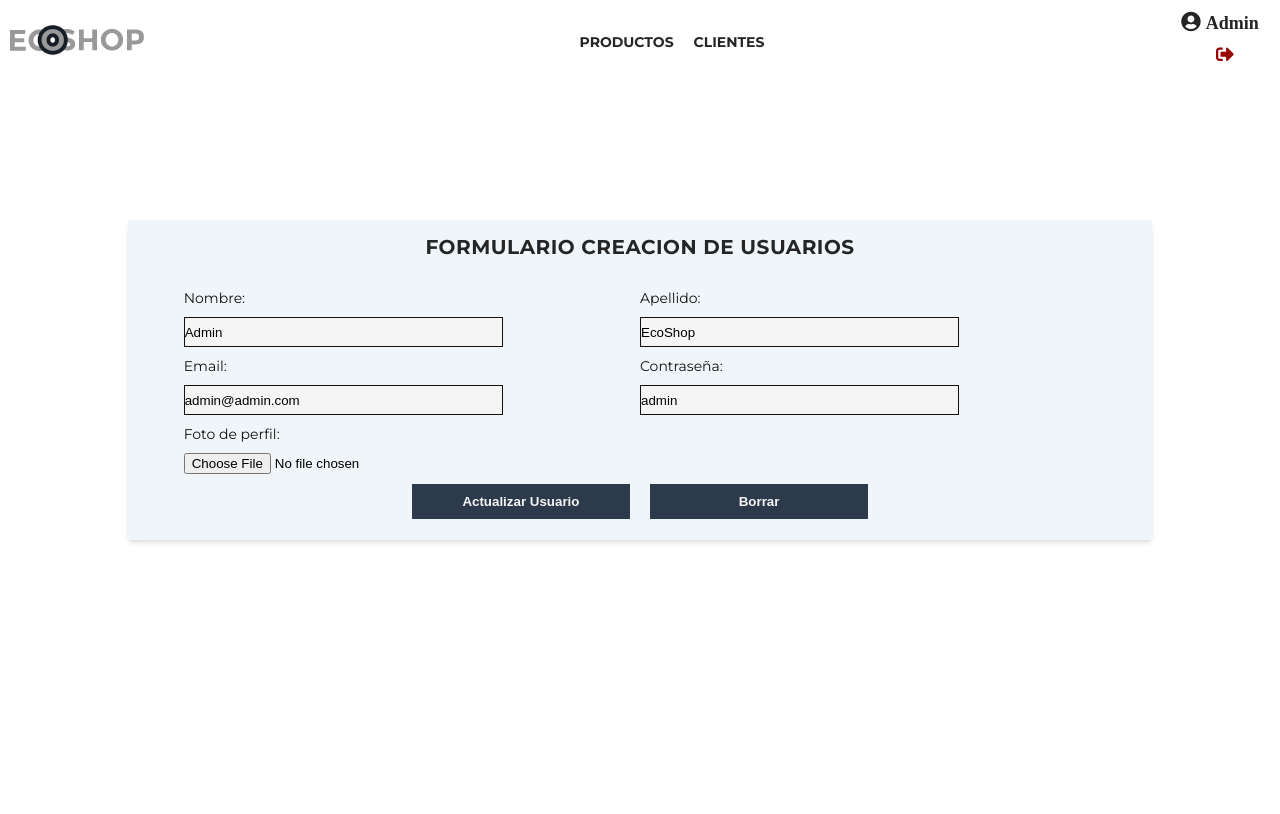
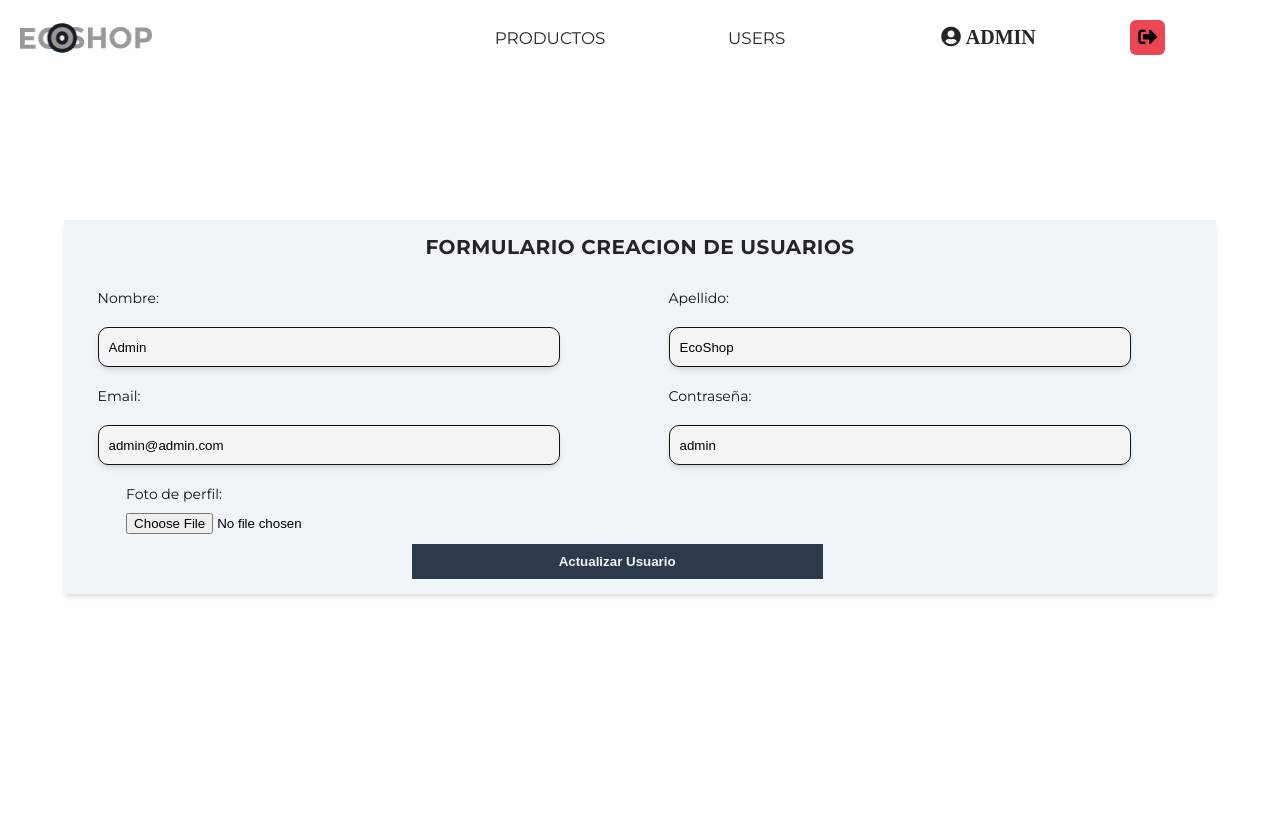
Before and after one commit to fedegrimo/grupo_7_EcoShop, a Node server app: page /users/1/edit in a window 1280 px wide. Before the commit the page ends 543 px from the top, so only its background shows below. Run offline with Node 20, Linux system fonts and the light colour scheme.

Commit message:
[FIX]Reparacion de detalles CSS

```diff
--- a/public/css/header.css
+++ b/public/css/header.css
@@ -191,88 +191,114 @@ header.sticky {
     width: 100%;
     padding: 10px;
 }
-.header-container{
-    display: flex ;
+.headerBackend-container{
+    width: 100%;
+    padding: 10px;
+    display: grid;
+    grid-template-columns: repeat(3,1fr);
+}
+.logo-backend{
+    display: flex;
+    flex-direction:row;
+    justify-content: flex-start;
+    align-items: center;
+}
+.logo-backend img{
+    max-width:180px;
+    height: 30px;
+    width: 132px;
+}
+.navegador-backend1{
+    display: none;
+}
+
+.botonBackend-menu i{
+    padding: 6px;
+    color: black;
+    font-size: 1.2rem;
+    background-color: #fff;
+    width: 35px;
+    height: 35px;
+    text-align: center;
+    border: #858683 solid 1.5px;
+    border-radius: 6px;
+    display: block;
+    margin: auto;
+}
+.navegador-backend2{
+    display: flex;
     flex-direction: row;
     justify-content: space-between;
     align-items: center;
 }
-.navegador-backend1{
-    display: none;
+.navegador-profile{
+    color: #252525;
+    text-decoration: none;
+    font-size: 1.2em;
+    text-transform: uppercase;
+    font-weight: 500;
+    display: inline-block;
 }
-.navegador-backend{
-    width: 100%;
-    display: flex;
-    flex-direction: row-reverse;
-    justify-content: space-between;
-    align-items: center;
-}
-.navegador-backend2{
-    display: flex;
-    flex-direction: column;
-    justify-content: center;
-    align-items: center;
+.fa-user-circle{
+    color: #252525;
+    text-decoration: none;
+    font-size: 1.2em;
+    font-weight: 900;
 }
 .userName{
-    font-size: 18px;
     color: #252525;
-    font-weight: 900;
+    text-decoration: none;
+    font-size: 20px;
     margin-left: 5px;
-    margin-bottom: 5px;
 }
-.icon-acount-container{
-    font-size: 20px;
-    color: #252525;
-    margin-right: 10px;
-}
-.navegador-logout{
-    background-color: white;
+.btnlogout{
+    font-weight: bold;
+    background-color: #ec4553;
+    padding: 6px;
     color: black;
-    padding: 10px 20px;
+    font-size: 1.2rem;
+    width: 35px;
+    height: 35px;
     text-align: center;
-    text-decoration: none;
-    display: inline-block;
-}
-.btn-logout button{
-    width: 50px;
-    height: 20px;
-    color:#252525;
-    background: none;
     border: none;
-    cursor: pointer;
-}
-.btn-logout button i {
-    font-size: 18px;
-    color:#9B0000;
+    border-radius: 6px;
+    display: block;
 }
 
 @media (min-width:768px) {
+    .botonBackend-menu{
+        display: none;
+    }
+    .navegador-backend{
+        display: block;
+    }
     .navegador-backend1{
-        display: block;
-        margin: 0 auto;
-    }
-    .navegador-backend1 ul{
-        width: 100%;
         display: flex;
         flex-direction: row;
         justify-content: space-around;
         align-items: center;
+
+
     }
-    .navegador-backend1 ul li{
-        display: block;
-        margin-left: 20px;
-        width: 100%;
+    .navegador-backend1 a{
+        color: #252525;
+        text-decoration: none;
+        font-size: 1.2em;
+        text-transform: uppercase;
+        font-weight: 500;
+        display: inline-block;
+        transition: all 300ms ease;
     }
-    .navegador-backend1 ul li a{
-        color: #252525;
-        font-weight: 900;
-        text-decoration: none;
-    }
-    .navegador-backend{
-        width: 100%;
+    .navegador-backend2 {
         display: flex;
         flex-direction: row;
-        justify-content: space-between;
+        justify-content: space-evenly;
         align-items: center;
-    }
+
 }
+.navegador-backend1 a:hover {
+    color: #fddb3a;
+    font-weight: bold;
+  }
+
+}
--- a/public/css/user-form.css
+++ b/public/css/user-form.css
@@ -3,10 +3,10 @@
     background-color: #f0f5f9;
     --tw-shadow: 0 4px 6px -1px rgba(0, 0, 0, 0.1), 0 2px 4px -1px rgba(0, 0, 0, 0.06);
     box-shadow: var(--tw-ring-offset-shadow, 0 0 #0000), var(--tw-ring-shadow, 0 0 #0000), var(--tw-shadow);
-    width: 80%;
-    height: 40vh;
+    width: 90%;
     padding: 5px;
     font-size: 16px;
+    max-width: 630px;
 }
 
 .formularioEditUser_title{
@@ -18,18 +18,34 @@
 
 }
 .formulario_contenedorUser{
-    width: 90%;
-    margin: 0 auto;
+    width: 100%;
+
 }
 .formEditUser_grid{
-    display: grid;
-    grid-template-columns: repeat(2, 1fr);
+    display: flex;
+    flex-direction: column;
+    justify-content: center;
+    align-items: center;
+}
+@media (min-width:768px) {
+    .formEditUser_grid{
+        display: grid;
+        grid-template-columns: repeat(2,1fr);
+    }
+    .formularioEditUser{
+        max-width: 1200px;
+    }
+    .formularioUser_item{
+        margin: 0;
+    }
 }
 .formularioUser_item{
     display: flex;
     flex-direction: column;
     justify-content: flex-start;
     align-items: flex-start;
+    width: 90%;
+    margin: 0 auto;
 }
 .formUser-label{
     font-size: 14px;
@@ -38,27 +54,43 @@
     margin: 10px 0;
 }
 .formUser-input{
-    width: 70%;
+    width: 90%;
     background-color: #F5F5F5;
-
-    height: 30px;
+    height: 40px;
+    margin:10px 0;
+    border: none;
+    border-radius: 10px;
+    padding:10px;
+    --tw-shadow: 0 4px 6px -1px rgba(0, 0, 0, 0.1), 0 2px 4px -1px rgba(0, 0, 0, 0.06);
+    box-shadow: var(--tw-ring-offset-shadow, 0 0 #0000), var(--tw-ring-shadow, 0 0 #0000), var(--tw-shadow);
     border: 1px solid #121212;
 }
 .formulario_item-buttonUser{
-    width: 50%;
+    width: 90%;
     margin: 10px auto;
     display: grid;
     grid-template-columns: repeat(2,1fr);
     gap: 20px;
 }
+
+.formulario_edit-buttonUser{
+    width: 40%;
+    margin: 10px auto;
+}
 .buy-now-buttonUser{
-    width: 100%;
+    width: 90%;
     height: 35px;
     text-align: center;
     color: #F5F5F5;
     font-weight: 700;
     background-color: #2d3a4b;
     border: none;
+    cursor: pointer;
+    transition: all 300ms ease;
+}
+.buy-now-buttonUser:hover{
+    font-weight: bold;
+    background-color:#2d3a4bd7 ;
 }
 
 /*LISTA DE USUSARIOS*/
--- a/views/layout/headerBackend.ejs
+++ b/views/layout/headerBackend.ejs
@@ -4,52 +4,38 @@
 
         <header class="headerBackend">
 
-            <div class="header-container">
+            <div class="headerBackend-container">
 
                     <div class="logo-backend">
+                         <img src="/img/logo-foot.png">
+                    </div>
 
-                        <a>
-                            <img src="/img/logo-foot.png">
-                        </a>
 
-                    </div> <!--Termina el DIV DEL LOGO-->
+                        <nav class="navegador-backend1">
+                            <a href="/products/list">PRODUCTOS</a>
+                            <a href="/users/">USERS</a>
+                        </nav>
 
-                    <nav class="navegador-backend">
 
-                        <div class="navegador-backend1">
-                            <ul>
-                                <li>
-                                    <a href="/products/list">PRODUCTOS</a>
-                                </li>
-
-                                <li>
-                                    <a href="/users/">CLIENTES</a>
-                                </li>
-
-                            </ul>
-                        </div> <!-- Cierra el div del PRIMER NAVEGADOR -->
+                          <div class="botonBackend-menu">
+                            <i class="fa fa-bars burger"></i>
+                        </div>
 
                     <div class="navegador-backend2">
+
                             <div class="navegador-profile">
                                 <a href="/" class="icon-acount-container">
                                     <i class="fas fa-user-circle"><span class="userName"><%= user.name%></span></i>
                                 </a>
-
                             </div>
 
                             <div class="navegador-logout">
                                 <form method="post" action="/backend/logout" class="btn-logout">
-                                        <button type="submit"><i class="fas fa-sign-out-alt"></i></button>
+                                    <button type="submit" class="btnlogout"><i class="fas fa-sign-out-alt"></i></button>
                                 </form>
                             </div>
                     </div>
-
-                        <div class="boton-menu">
-                            <i class="fa fa-bars burger"></i>
-                        </div>
-                    </nav>
             </div> <!--header-top-->
-
         </header>
 
     <% }) %>
--- a/views/products-list.ejs
+++ b/views/products-list.ejs
@@ -17,7 +17,7 @@
 
                     <div class="editarProd">
 
-                      <figure class="product-box_image">
+                      <figure class="editarProd_image">
                           <img src="/img/products/<%= product.picture %>" alt="<%= product.name %>">
                       </figure>
 
@@ -30,9 +30,6 @@
                       </div>
                       <div class="editarProd_prince">
                           <p>$ <%= product.price %></p>
-                      </div>
-
-                      <div class="editarProd_color">
                       </div>
 
                       <div class="btnEdit">
--- a/views/user-edit-form.ejs
+++ b/views/user-edit-form.ejs
@@ -77,9 +77,9 @@
                         <% } %>
                     </div>
 
-                    <div class="formulario_item-buttonUser">
+                    <div class="formulario_edit-buttonUser">
                         <button type="submit" class="buy-now-buttonUser">Actualizar Usuario</button>
-                        <button type="reset" class="buy-now-buttonUser">Borrar</button>
+
                     </div>
                 </div>
 
```
Also changed, not shown: public/css/agregarProducto.css (+23 -17 lines), src/data/productsDataBase.json (+1 -1 lines). Lines whose indentation alone changed are shown as unchanged.
